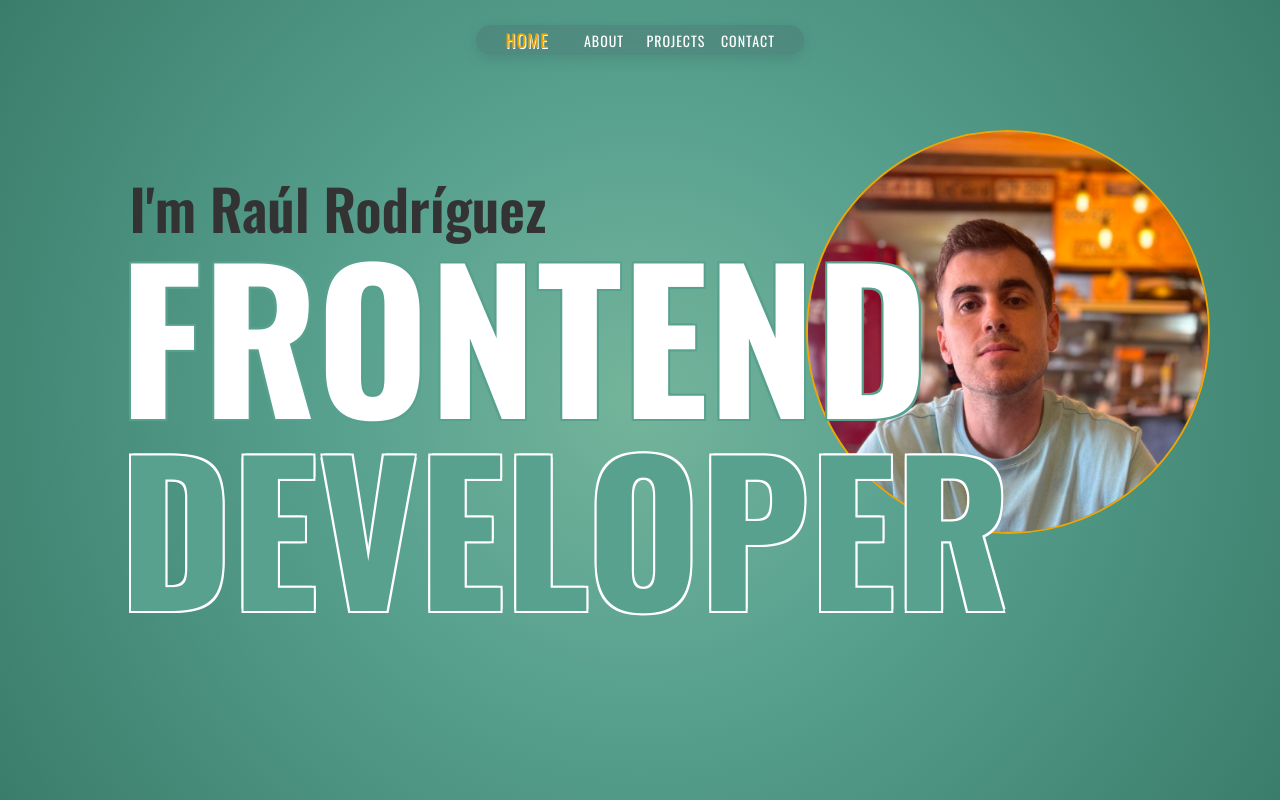
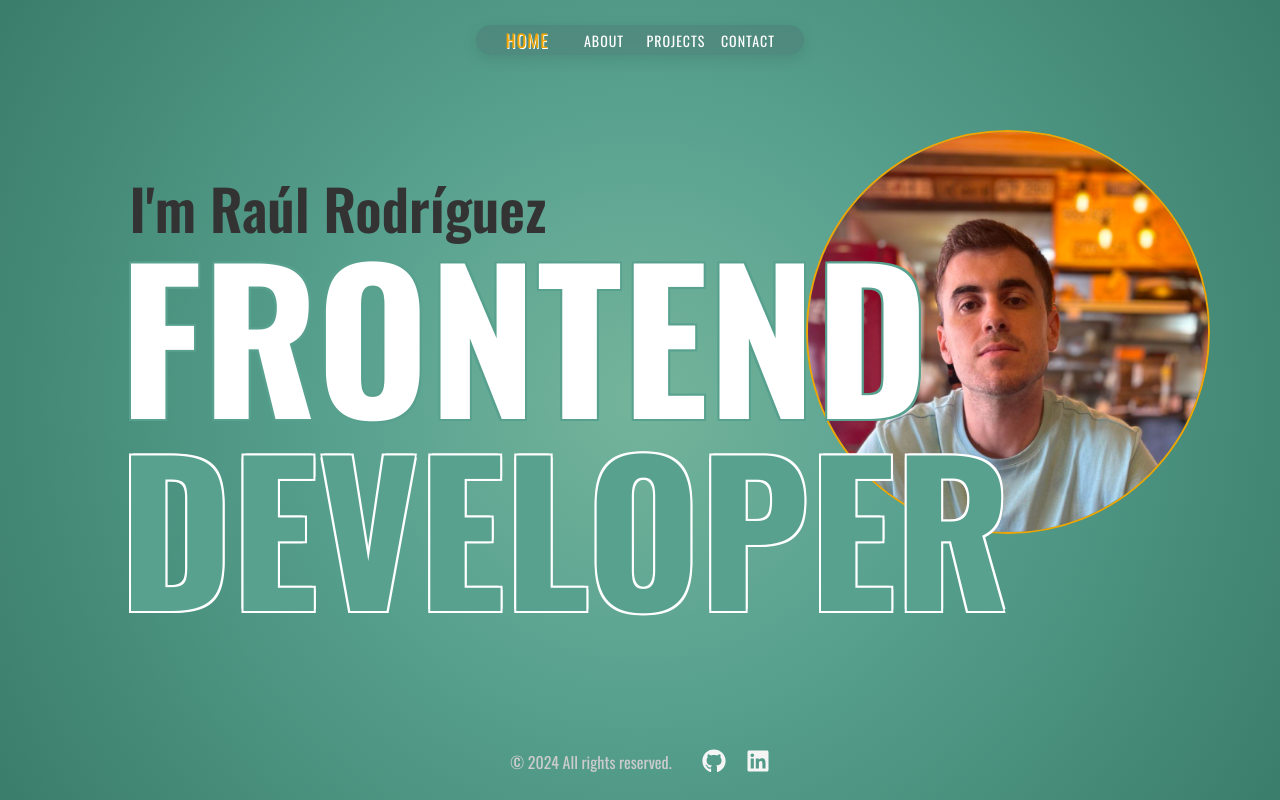
Before and after one commit to raulrod16124/raulrodriguez, a React (Vite) app: page / in a window 1280 px wide. Built offline with nearby package versions, Linux system fonts and the light colour scheme.

Commit message:
create footer component

```diff
--- a/package.json
+++ b/package.json
@@ -13,6 +13,7 @@
     "animate.css": "^4.1.1",
     "react": "^18.3.1",
     "react-dom": "^18.3.1",
+    "react-icons": "^5.3.0",
     "styled-components": "^6.1.13"
   },
   "devDependencies": {
--- a/src/App.tsx
+++ b/src/App.tsx
@@ -6,6 +6,7 @@ import { Projects } from './screens/projects/Projects'
 import { Contact } from './screens/contact/Contact'
 import { Navbar } from './components/navigation/Navbar'
 import { GradientBackground } from './App.styled'
+import { Footer } from './components/footer/Footer'
 
 export const AppWrapper = () => {
   return (
@@ -13,6 +14,7 @@ export const AppWrapper = () => {
       <GradientBackground>
         <Navbar />
         <App />
+        <Footer />
       </GradientBackground>
     </ScreenProvider>
   )
--- /dev/null
+++ b/src/components/footer/Footer.styled.ts
@@ -0,0 +1,41 @@
+import styled from 'styled-components'
+import theme from "../../theme/theme.json";
+
+export const FooterContainer = styled.footer`
+    position: absolute;
+    bottom: 0;
+    padding: 20px 0;
+    display: flex;
+    justify-content: space-between;
+    align-items: center;
+    gap: 30px;
+    flex-wrap: wrap;
+    color: ${theme.colors.neutral.lightGrey};
+    text-align: center;
+
+    @media (max-width: 768px) {
+        flex-direction: column;
+        gap: 10px;
+    }
+`;
+
+export const CopyrightText = styled.p`
+  font-size: 1rem;
+  margin: 0;
+  color: ${theme.colors.neutral.grey};
+`;
+
+export const IconContainer = styled.div`
+  display: flex;
+  gap: 20px;
+
+  a {
+    color: ${theme.colors.neutral.lightGrey};
+    font-size: 1.5rem;
+    transition: color 0.3s ease;
+
+    &:hover {
+      color: ${theme.colors.secondary.main};
+    }
+  }
+`;
--- /dev/null
+++ b/src/components/footer/Footer.tsx
@@ -0,0 +1,20 @@
+import { FaGithub, FaLinkedin } from 'react-icons/fa';
+import { CopyrightText, FooterContainer, IconContainer } from './Footer.styled';
+
+export const Footer = () => {
+  return (
+    <FooterContainer>
+      <CopyrightText>
+        © {new Date().getFullYear()} All rights reserved.
+      </CopyrightText>
+      <IconContainer>
+        <a href="https://github.com/raulrod16124" target="_blank">
+          <FaGithub />
+        </a>
+        <a href="https://www.linkedin.com/in/raul-rod/" target="_blank">
+          <FaLinkedin />
+        </a>
+      </IconContainer>
+    </FooterContainer>
+  );
+};
```
Also changed, not shown: 1 other file (tests, documents, lock files or other folders).
